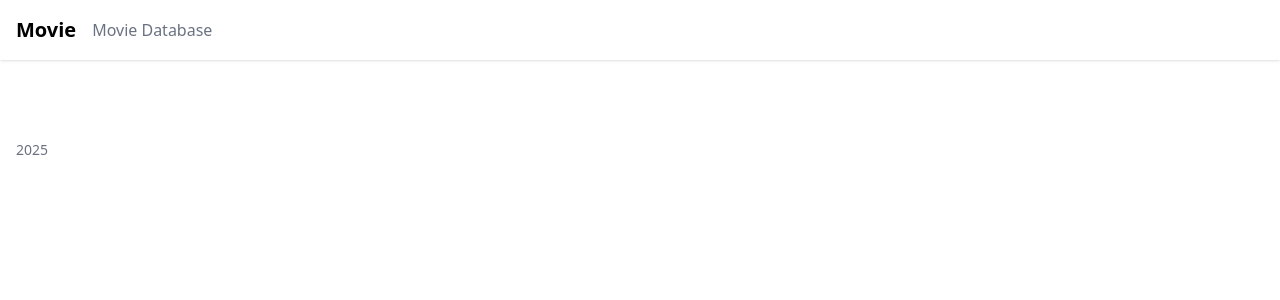
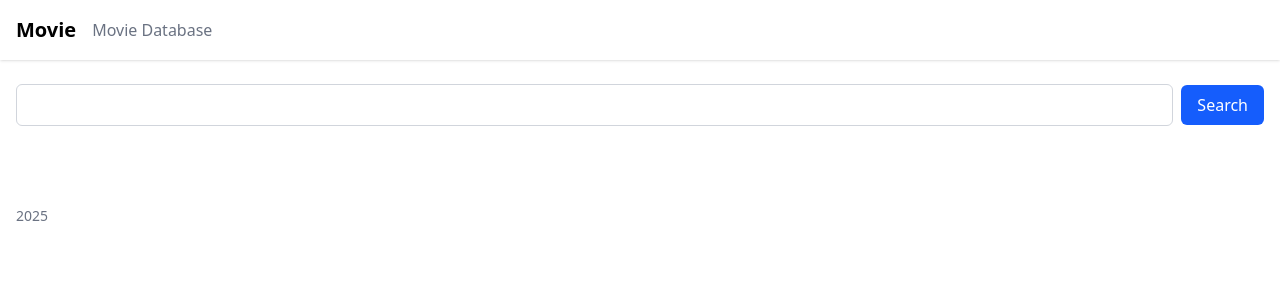
Before and after one commit to Musakalamz/movie-database, a React app: page / in a window 1280 px wide. Shown: the top 300 px of the page. Built offline with nearby package versions, Linux system fonts and the light colour scheme; the HTML template or start-up script is replaced by a standard one.

Commit message:
feat: creating the searchBar component

```diff
--- a/src/App.jsx
+++ b/src/App.jsx
@@ -1,3 +1,5 @@
+import SearchBar from "./components/SearchBar";
+
 function App() {
   return (
     <div className="min-h-screen">
@@ -8,7 +10,9 @@ function App() {
         </div>
       </header>
 
-      <main className="container mx-auto px-4 py-6">{/* Searchbar */}</main>
+      <main className="container mx-auto px-4 py-6">
+        <SearchBar />
+      </main>
 
       <footer className="container mx-auto px-4 py-8  text-sm text-gray-500">
         2025
--- /dev/null
+++ b/src/components/SearchBar.jsx
@@ -0,0 +1,19 @@
+function SearchBar() {
+  return (
+    <form className="mb-6 flex items-center gap-2">
+      <input
+        type="text"
+        onPointerLeave="Search Movies by Titles"
+        className="flex-1 rounded-md border border-gray-300 px-3 py-2 focus:outline-none focus:ring focus:ring-blue-200 "
+      />
+      <button
+        type="submit"
+        className="rounded-md bg-blue-600 px-4 py-2 text-white hover:bg-blue-700"
+      >
+        Search
+      </button>
+    </form>
+  );
+}
+
+export default SearchBar;
```
